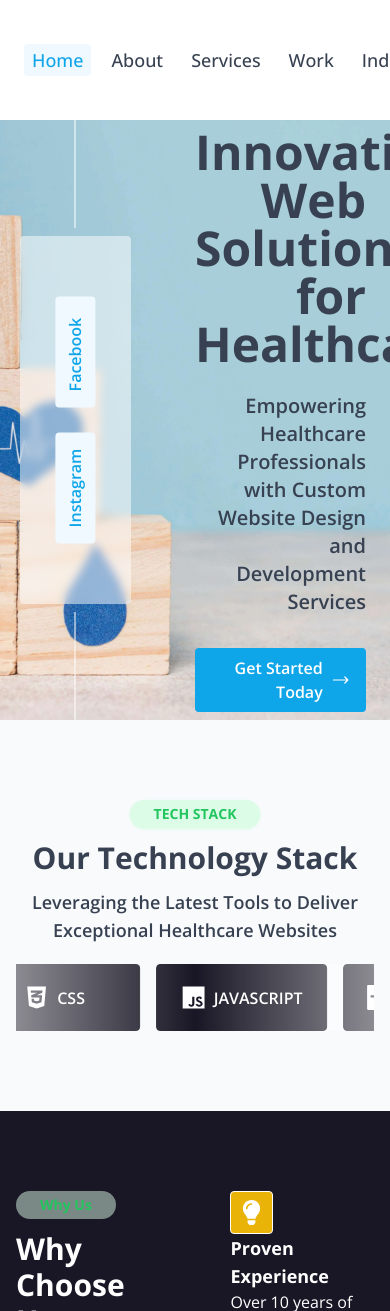
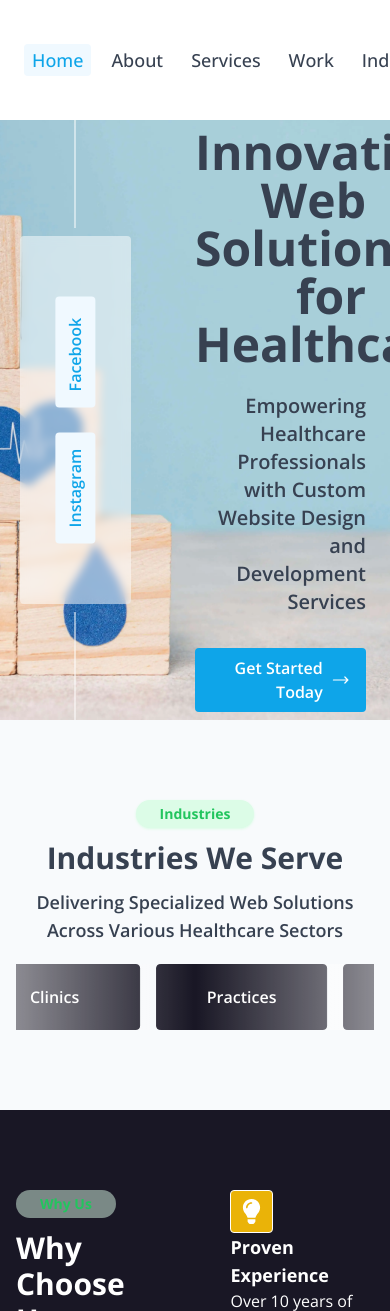
Before and after one commit to lmigonzalez/health-site-solutions, a Next.js app: page / in a window 390 px wide. Shown: the top 1311 px of the page. Built offline with nearby package versions, Linux system fonts and the light colour scheme.

Commit message:
industries added

```diff
--- a/src/app/page.tsx
+++ b/src/app/page.tsx
@@ -4,11 +4,13 @@ import ServicesOverview from "@/sections/ServicesOverview";
 import WhyUs from "@/sections/WhyUs";
 import Testimonials from "@/sections/Testimonials";
 import CallToAction from "@/sections/CallToAction";
+import Industries from "@/sections/Industries";
 export default function Home() {
   return (
     <main className="">
       <Hero />
-      <TechStack />
+      {/* <TechStack /> */}
+      <Industries />
       <WhyUs />
       <ServicesOverview />
       <Testimonials />
--- /dev/null
+++ b/src/sections/Industries.tsx
@@ -0,0 +1,98 @@
+"use client";
+import React from "react";
+import Autoplay from "embla-carousel-autoplay";
+import AutoScroll from "embla-carousel-auto-scroll";
+import { EmblaOptionsType } from "embla-carousel";
+import {
+  FaHtml5,
+  FaCss3Alt,
+  FaReact,
+  FaShopify,
+  FaNodeJs,
+} from "react-icons/fa";
+import { IoLogoJavascript } from "react-icons/io5";
+import {
+  SiTypescript,
+  SiTailwindcss,
+  SiNextdotjs,
+  SiExpress,
+  SiMongodb,
+  SiMysql,
+} from "react-icons/si";
+
+import {
+  Carousel,
+  CarouselContent,
+  CarouselItem,
+} from "../components/ui/carousel";
+
+export default function Industries() {
+  const healthcareSectors = [
+    "Hospitals",
+    "Clinics",
+    "Practices",
+    "Dentists",
+    "Laboratories",
+    "Pharmacies",
+    "Startups",
+    "Telehealth",
+    "Urgent Care",
+    "Rehab Centers",
+    "Home Health",
+    "Mental Health",
+    "Nursing Homes",
+    "Medical Supplies",
+  ];
+
+  const autoScrollPlugin = AutoScroll({
+    speed: 1,
+    playOnInit: true,
+
+    // draggable: false,
+  });
+  const plugin = React.useRef(
+    Autoplay({ delay: 2000, stopOnInteraction: false })
+  );
+  const OPTIONS: EmblaOptionsType = {
+    loop: true,
+    watchDrag: false,
+  };
+  return (
+    <section className="px-4 py-20">
+      <div className="w-[700px] max-w-full m-auto text-center space-y-3 mb-5">
+        <div className="bg-green-100 text-green-500 rounded-full py-1 px-6 text-sm font-bold w-fit m-auto shadow shadow-green-100">
+          <p>Industries</p>
+        </div>
+        <h2 className="text-3xl font-bold">Industries We Serve</h2>
+        <h3 className="text-lg font-semibold">
+          Delivering Specialized Web Solutions Across Various Healthcare Sectors
+        </h3>
+      </div>
+      <div className="page-w relative">
+        <div className="absolute top-0 left-0 w-full h-full bg-gradient-to-r from-my_transparent from-1% via-transparent to-my_transparent to-99% z-10"></div>
+        <Carousel
+          plugins={[plugin.current, autoScrollPlugin]}
+          className="w-full m-auto"
+          onMouseEnter={plugin.current.stop}
+          onMouseLeave={plugin.current.reset}
+          opts={OPTIONS}
+        >
+          <CarouselContent>
+            {healthcareSectors.map((item, index) => {
+              return (
+                <CarouselItem
+                  key={index}
+                  className="basis-1/2 md:basis-1/5 lg:basis-[15%] gap-5"
+                >
+                  <div className="bg-my_black text-white py-5 px-1 text-center flex justify-center items-center rounded gap-2 border border-my_black">
+                    <h5 className="font-semibold">{item}</h5>
+                  </div>
+                </CarouselItem>
+              );
+            })}
+          </CarouselContent>
+        </Carousel>
+      </div>
+    </section>
+  );
+}
```
